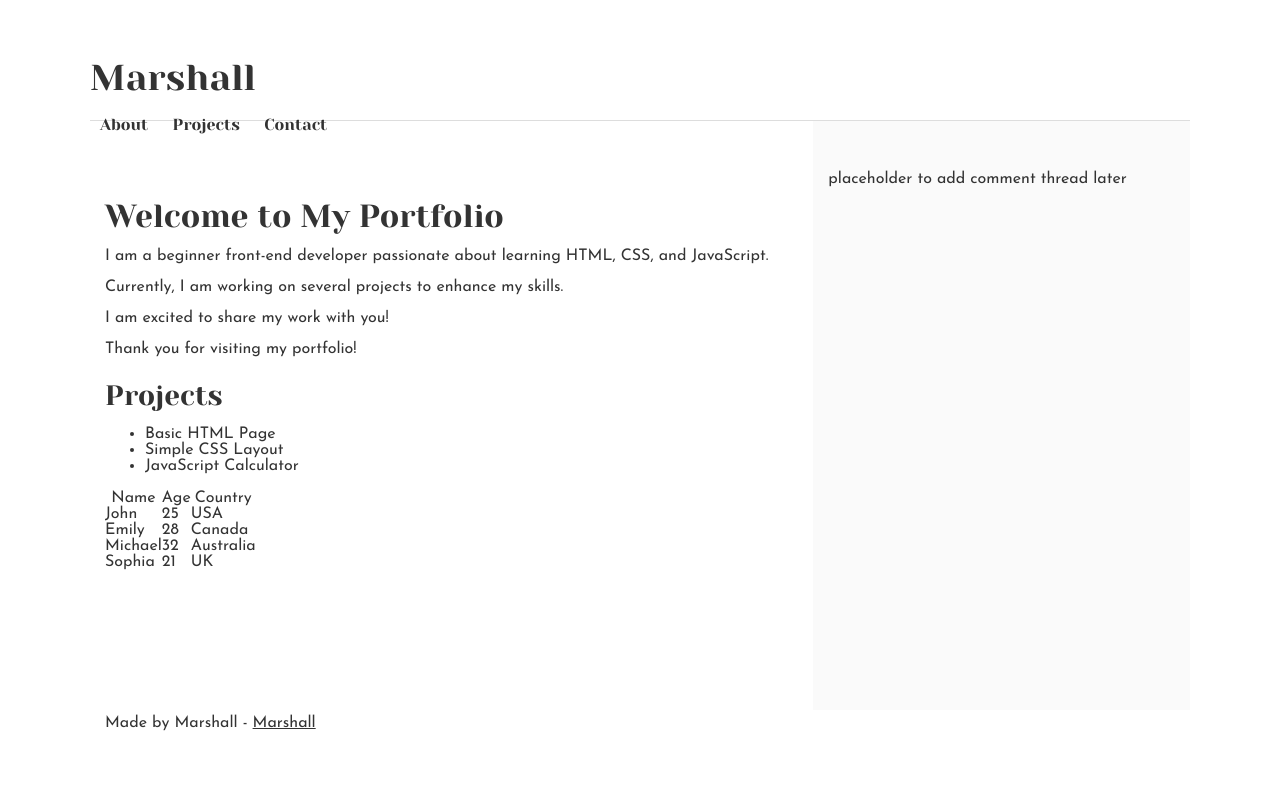
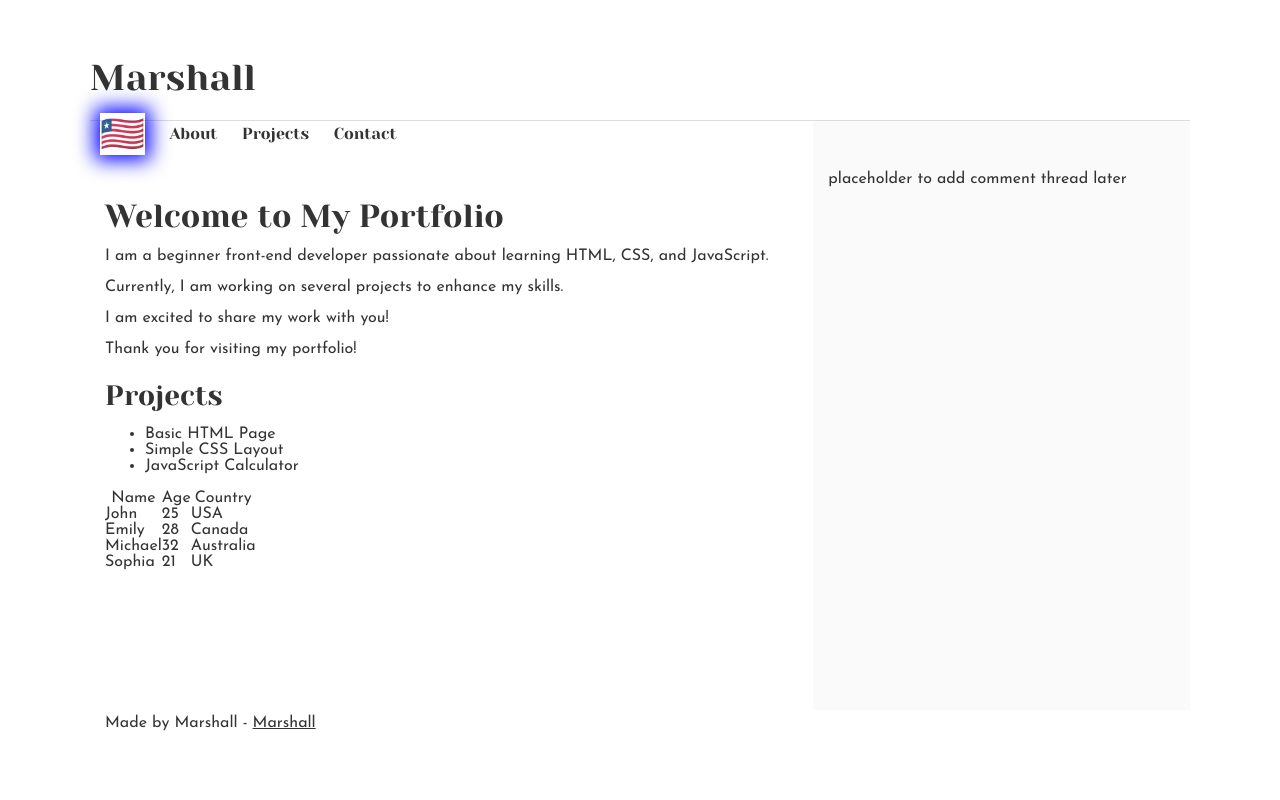
Before and after one commit to Murray-hub/alx_html_css, a plain HTML site: page css_basic/index.html in a window 1280 px wide. Drawn offline with Linux system fonts and the light colour scheme.

Commit message:
Add some css styling to the page

```diff
--- a/css_basic/index.html
+++ b/css_basic/index.html
@@ -12,9 +12,10 @@
     <h1>Marshall</h1>
     <nav>
       <ul>
-        <li><a href="#">About</a></li>
-        <li><a href="#">Projects</a></li>
-        <li><a href="#">Contact</a></li>
+        <li class="logo"><a href="#about">🇱🇷</a></li>
+        <li><a href="#about">About</a></li>
+        <li><a href="#projects">Projects</a></li>
+        <li><a href="#contact">Contact</a></li>
       </ul>
     </nav>
   </header>
--- a/css_basic/style.css
+++ b/css_basic/style.css
@@ -15,3 +15,6 @@ aside{
     flex: 1;
     overflow-y: auto;
 }
+.logo a{
+      box-shadow: 0 0 20px 5px #00f;
+}
```
